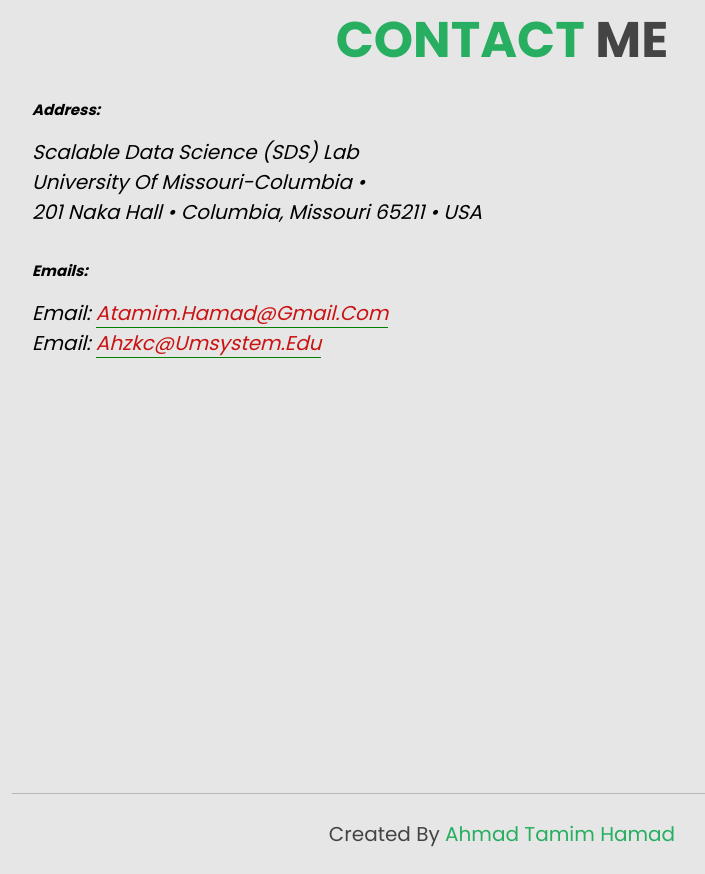
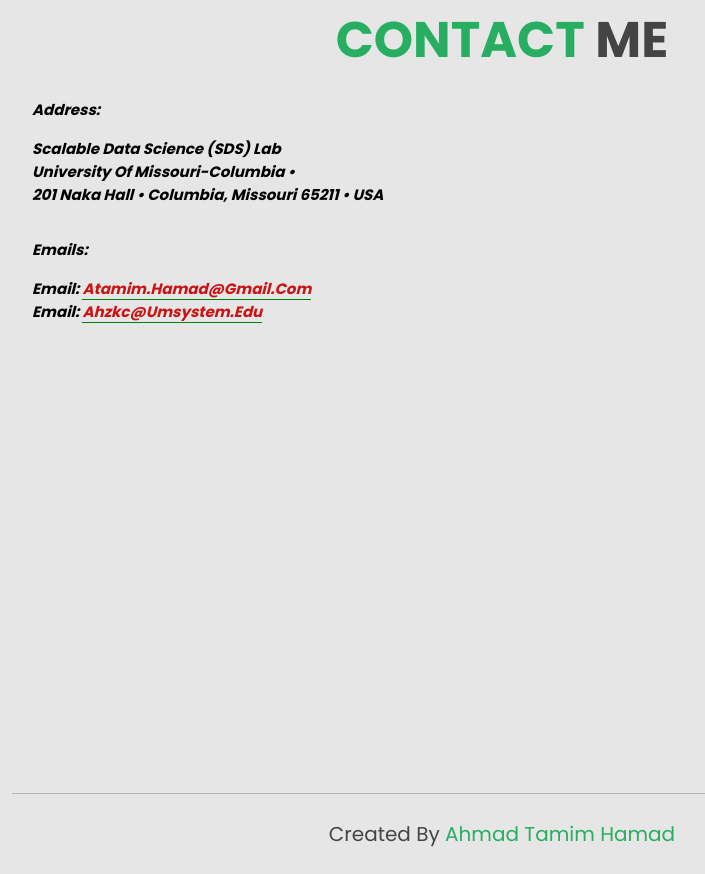
Before and after one commit to tamim1992/MyInfo, a plain HTML site: page index.html in a window 1280 px wide. Shown: the part 3217-4091 px from the top of the page, without its empty margins (288-993 px from the left). Drawn offline with Linux system fonts and the light colour scheme.

Commit message:
Update index.html

```diff
--- a/index.html
+++ b/index.html
@@ -118,18 +118,18 @@
 
     <h1 class="heading"> <span>contact</span> me </h1>
     <address>
-       <h1>Address:</h1> <br>
-       <p>
+       <h2>Address:</h2> <br>
+       <h1>
         Scalable Data Science (SDS) Lab <br>
         University of Missouri-Columbia • <br>
         201 Naka Hall • Columbia, Missouri 65211 • USA <br>
-       </p> <br> <br>
+       </h1> <br> <br>
 
-       <h1>Emails:</h1> <br>
-       <p>
+       <h2>Emails:</h2> <br>
+       <h1>
         Email: <a href="file:///D:/All/My%20CV/index.html#home"> Atamim.hamad@gmail.com </a><br>
         Email: <a href = "file:///D:/All/My%20CV/index.html#home"> ahzkc@umsystem.edu</a>
-       </p>
+       </h1>
         </address>
 
 
```
